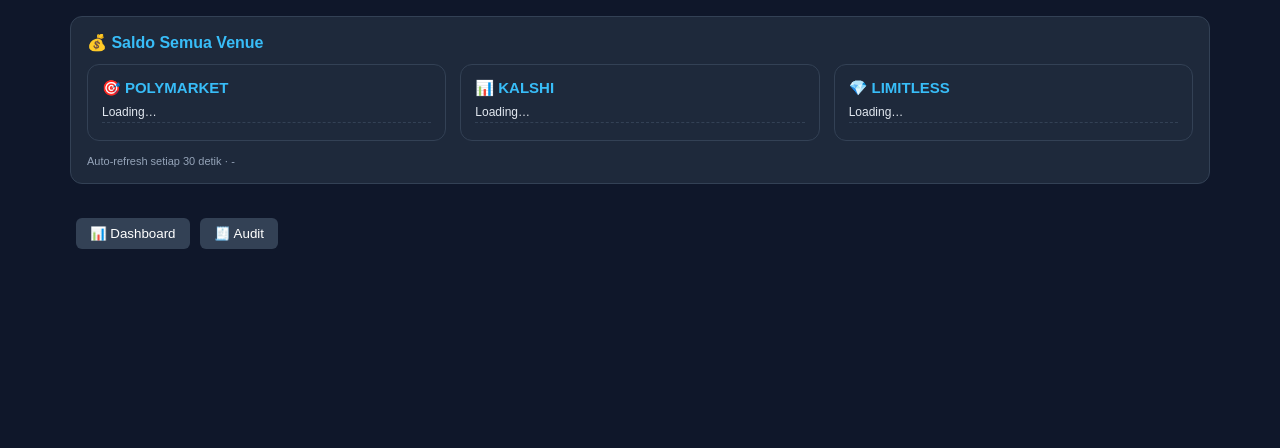
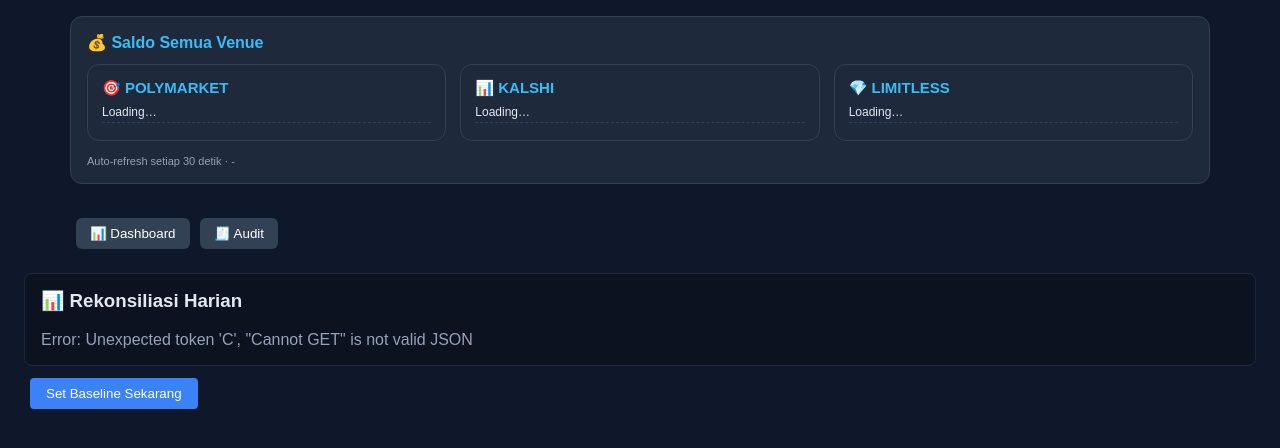
Before and after one commit to connectcomputers/arb-bot, a FastAPI app: template app/web/templates/index.html in a window 1280 px wide. Shown: the part 56-504 px from the top of the page. Run offline with FastAPI, Linux system fonts and the light colour scheme; the template is opened without the code that fills it, so the values that code supplies are empty.

Commit message:
feat: section rekonsiliasi di dashboard + tombol set baseline

```diff
--- a/app/web/templates/index.html
+++ b/app/web/templates/index.html
@@ -374,4 +374,91 @@ setInterval(()=>{
 
 setInterval(poll_alerts, 30000); setTimeout(poll_alerts, 1500);
 </script>
+<div id="reconciliation" style="margin-top:24px;padding:16px;background:#0b1220;border:1px solid #1e293b;border-radius:8px">
+  <h3 style="margin-top:0">📊 Rekonsiliasi Harian</h3>
+  <div id="recon-content" style="color:#94a3b8">Loading...</div>
+</div>
+<script>
+function loadRecon(){
+  fetch('/api/reconciliation').then(r=>r.json()).then(d=>{
+    const el = document.getElementById('recon-content');
+    const baseline = d.baseline.saldo || {};
+    const ts = d.baseline.ts ? new Date(d.baseline.ts).toLocaleString('id-ID') : 'belum diset';
+
+    let html = '<div style="font-size:13px;margin-bottom:12px">';
+    html += '<strong>Baseline diset:</strong> ' + ts + '<br>';
+    html += '<strong>Saldo baseline:</strong> ';
+    if (baseline.polymarket || baseline.kalshi || baseline.limitless) {
+      html += 'Poly $' + (baseline.polymarket||0).toFixed(2) +
+              ' · Kalshi $' + (baseline.kalshi||0).toFixed(2) +
+              ' · Limitless $' + (baseline.limitless||0).toFixed(2);
+    } else {
+      html += '<em>belum ada (klik tombol di bawah)</em>';
+    }
+    html += '</div>';
+
+    html += '<div style="display:grid;grid-template-columns:repeat(3,1fr);gap:12px;margin-bottom:12px">';
+    html += '<div style="padding:8px;background:#1e293b;border-radius:4px">';
+    html += '<div style="font-size:11px;color:#64748b">Order Real</div>';
+    html += '<div style="font-size:18px;font-weight:600">' + d.trades_real + '</div>';
+    html += '</div>';
+    html += '<div style="padding:8px;background:#1e293b;border-radius:4px">';
+    html += '<div style="font-size:11px;color:#64748b">Order Paper</div>';
+    html += '<div style="font-size:18px;font-weight:600">' + d.trades_paper + '</div>';
+    html += '</div>';
+    html += '<div style="padding:8px;background:#1e293b;border-radius:4px">';
+    html += '<div style="font-size:11px;color:#64748b">Spend Hari Ini</div>';
+    html += '<div style="font-size:18px;font-weight:600">$' + d.spend_today.toFixed(2) + '</div>';
+    html += '</div></div>';
+
+    if (Object.keys(d.by_venue).length > 0) {
+      html += '<div style="margin-bottom:12px"><strong>Breakdown per Venue:</strong><br>';
+      for (const [v, data] of Object.entries(d.by_venue)) {
+        html += '<span style="display:inline-block;margin-right:16px">' + v.toUpperCase() +
+                ': ' + data.count + ' order, $' + data.size.toFixed(2) + '</span>';
+      }
+      html += '</div>';
+    }
+
+    if (d.recent_trades.length > 0) {
+      html += '<div><strong>10 Trade Terakhir:</strong><br>';
+      d.recent_trades.slice().reverse().forEach(t => {
+        html += '<div style="font-size:12px;margin:4px 0;color:#cbd5e1">' +
+                t.ts + ' [' + t.mode + '] ' + t.venues.join(',') +
+                ' Π=' + (t.pi*100).toFixed(1) + '¢ $' + t.size + '</div>';
+      });
+      html += '</div>';
+    }
+
+    el.innerHTML = html;
+  }).catch(e => {
+    document.getElementById('recon-content').innerHTML = 'Error: ' + e.message;
+  });
+}
+
+function setBaseline(){
+  if(!confirm('Simpan saldo sekarang sebagai baseline rekonsiliasi?')) return;
+  fetch('/api/saldo').then(r=>r.json()).then(s=>{
+    const baseline = {
+      polymarket: s.polymarket?.total_usd || 0,
+      kalshi: s.kalshi?.total_usd || 0,
+      limitless: s.limitless?.total_usd || 0
+    };
+    fetch('/api/baseline/set', {
+      method: 'POST',
+      headers: {'Content-Type': 'application/json'},
+      body: JSON.stringify(baseline)
+    }).then(r=>r.json()).then(d=>{
+      alert(d.ok ? '✅ Baseline tersimpan' : '❌ ' + d.message);
+      loadRecon();
+    });
+  });
+}
+
+loadRecon();
+setInterval(loadRecon, 60000);  // refresh tiap menit
+</script>
+<button onclick="setBaseline()" style="margin-top:12px;padding:8px 16px;background:#3b82f6;color:white;border:none;border-radius:4px;cursor:pointer">
+  Set Baseline Sekarang
+</button>
 </body></html>
```
